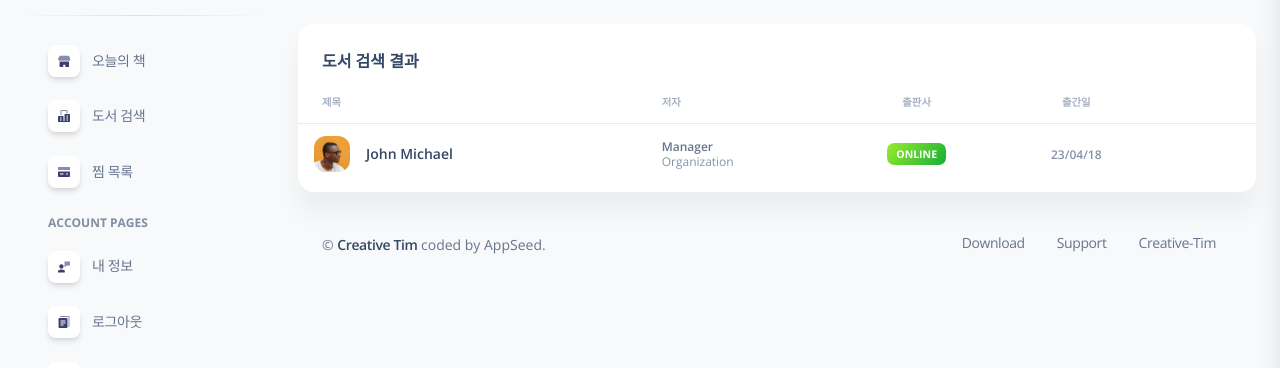
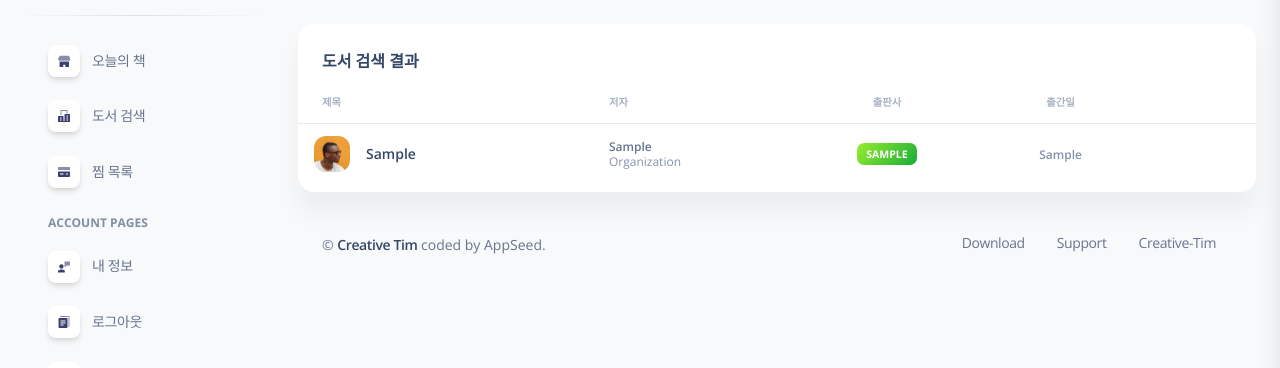
Before and after one commit to Smashh712/probook, a Django app: template django-soft-ui-dashboard/apps/templates/home/tables.html in a window 1280 px wide. Shown: the part 79-447 px from the top of the page. Run offline with Django 3.2, Linux system fonts and the light colour scheme; the template is opened without the code that fills it: most values are stand-ins (such as "Sample title", 1, 10 or a date in 2020); some libraries are stand-ins or nearby versions.

Commit message:
기본 리스트

```diff
--- a/django-soft-ui-dashboard/apps/templates/home/tables.html
+++ b/django-soft-ui-dashboard/apps/templates/home/tables.html
@@ -29,6 +29,8 @@
                 </tr>
               </thead>
               <tbody>
+
+                {% for book in book_list %}
                 <tr>
                   <td>
                     <div class="d-flex px-2 py-1">
@@ -36,24 +38,24 @@
                         <img src="/static/assets/img/team-2.jpg" class="avatar avatar-sm me-3" alt="user1">
                       </div>
                       <div class="d-flex flex-column justify-content-center">
-                        <h6 class="mb-0 text-sm">John Michael</h6>
+                        <h6 class="mb-0 text-sm">{{book.0}}</h6>
                       </div>
                     </div>
                   </td>
                   <td>
-                    <p class="text-xs font-weight-bold mb-0">Manager</p>
+                    <p class="text-xs font-weight-bold mb-0">{{book.2}}</p>
                     <p class="text-xs text-secondary mb-0">Organization</p>
                   </td>
                   <td class="align-middle text-center text-sm">
-                    <span class="badge badge-sm bg-gradient-success">Online</span>
+                    <span class="badge badge-sm bg-gradient-success">{{book.4}}</span>
                   </td>
                   <td class="align-middle text-center">
-                    <span class="text-secondary text-xs font-weight-bold">23/04/18</span>
+                    <span class="text-secondary text-xs font-weight-bold">{{book.5}}</span>
                   </td>
                   <td class="align-middle">
                   </td>
                 </tr>
-
+                {% endfor %}
               </tbody>
             </table>
           </div>
```
Also changed, not shown: django-soft-ui-dashboard/apps/home/views.py (+6 -7 lines).
